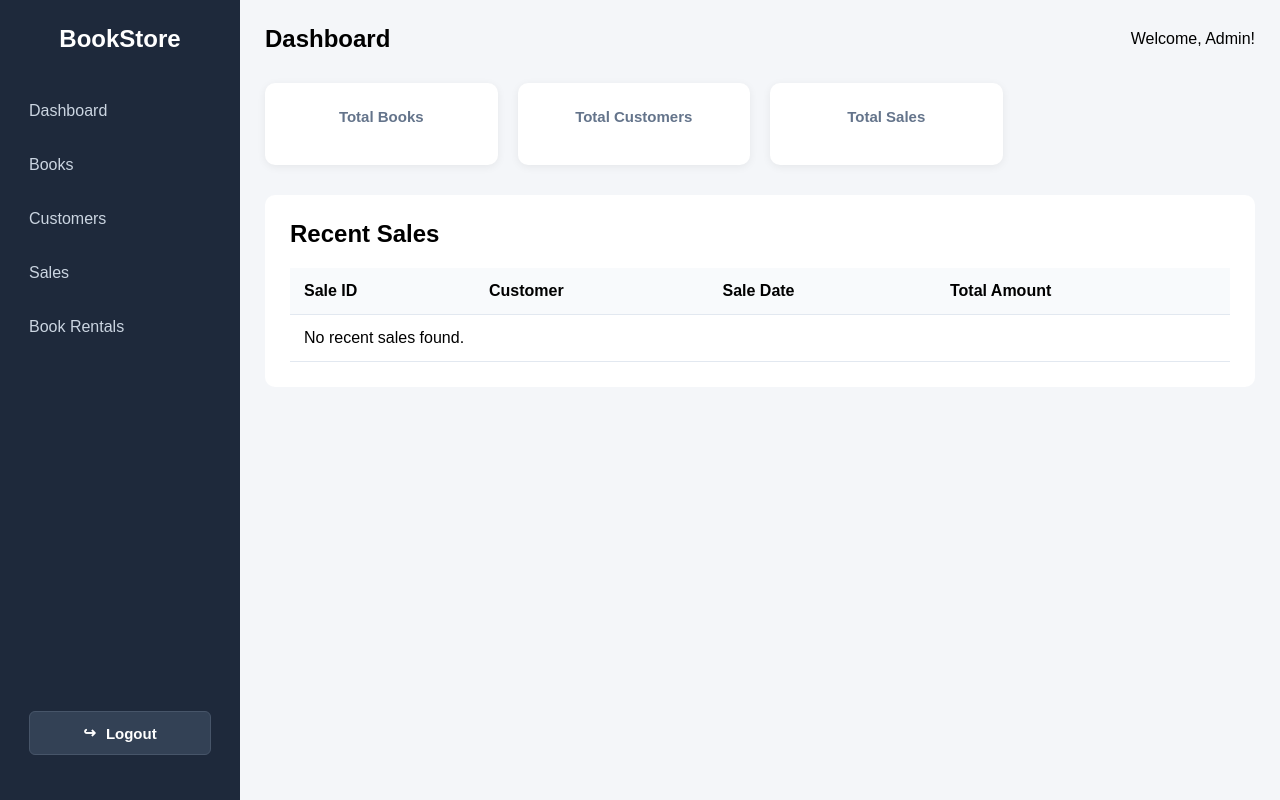
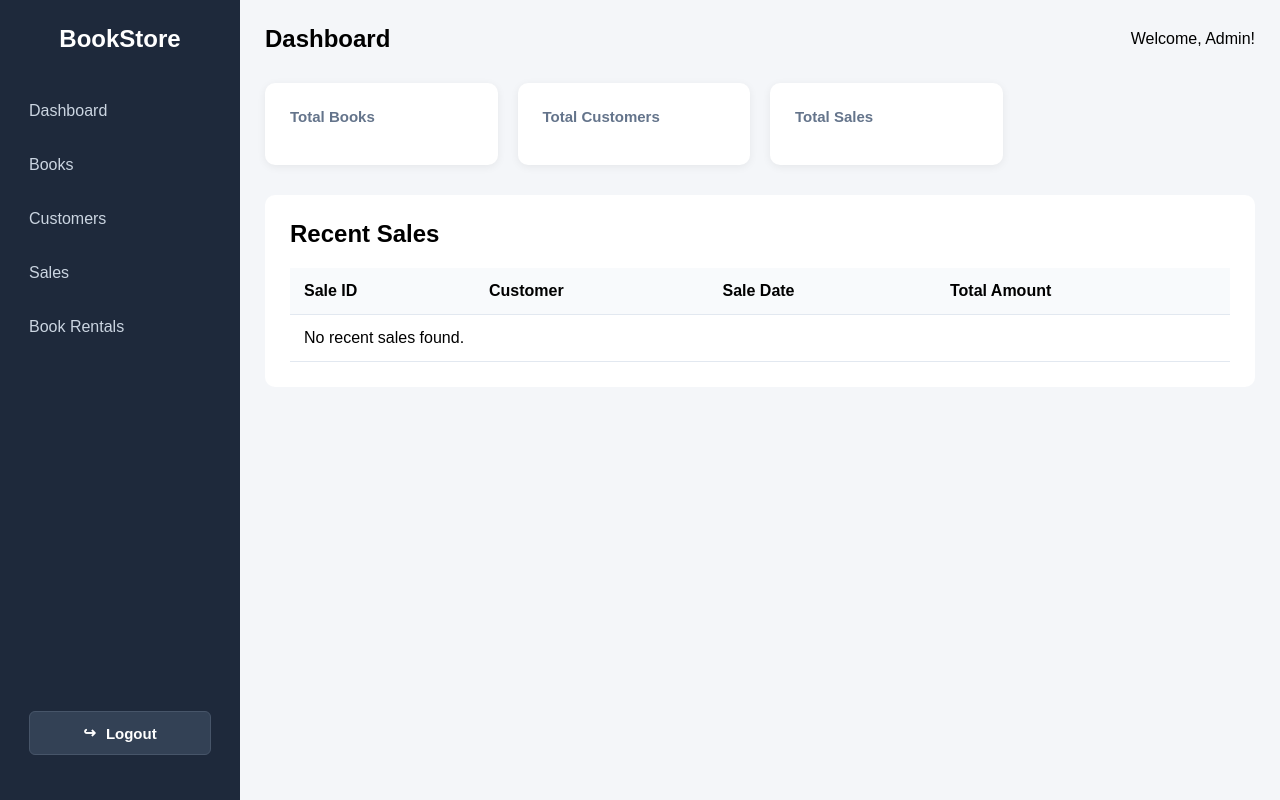
Before and after one commit to Rahul-Bahukhandi/Book_Store_Management, a Flask app: template web_app/templates/dashboard.html in a window 1280 px wide. Run offline with Flask 3, Linux system fonts and the light colour scheme; the template is opened without the code that fills it, so the values that code supplies are empty.

Commit message:
ADD SOME CHANGES

```diff
--- a/web_app/static/css/style.css
+++ b/web_app/static/css/style.css
@@ -108,18 +108,18 @@ body {
 }
 
 .card h3 {
-    display: flex;
+    /* display: flex;
     justify-content: center;
-    align-items: center;
+    align-items: center; */
     color: #64748b;
     font-size: 15px;
     margin-bottom: 15px;
 }
 
 .card h1 {
-    display: flex;
+    /* display: flex;
     justify-content: center;
-    align-items: center;
+    align-items: center; */
     color: #1e293b;
     font-size: 30px;
 }
```
